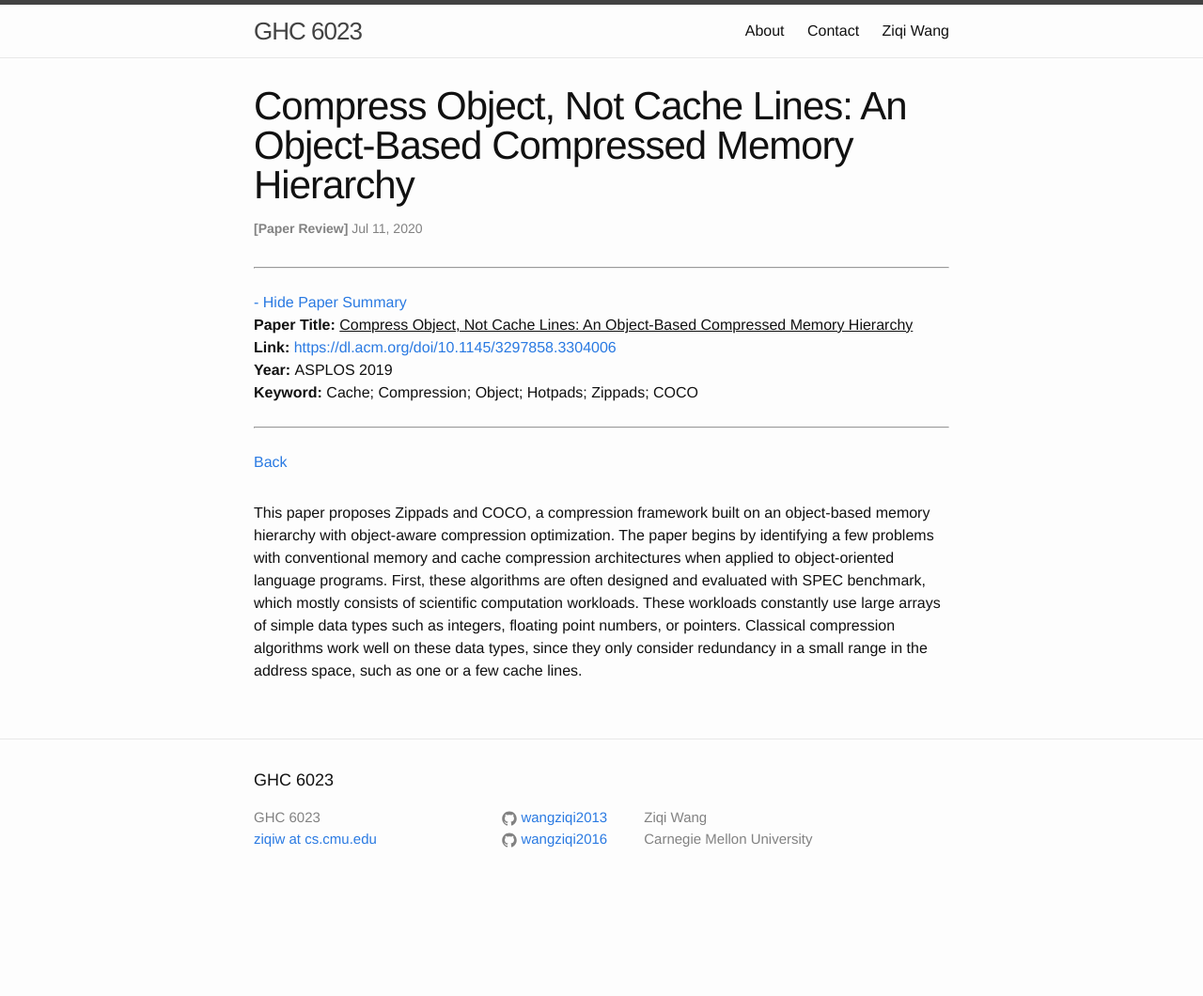
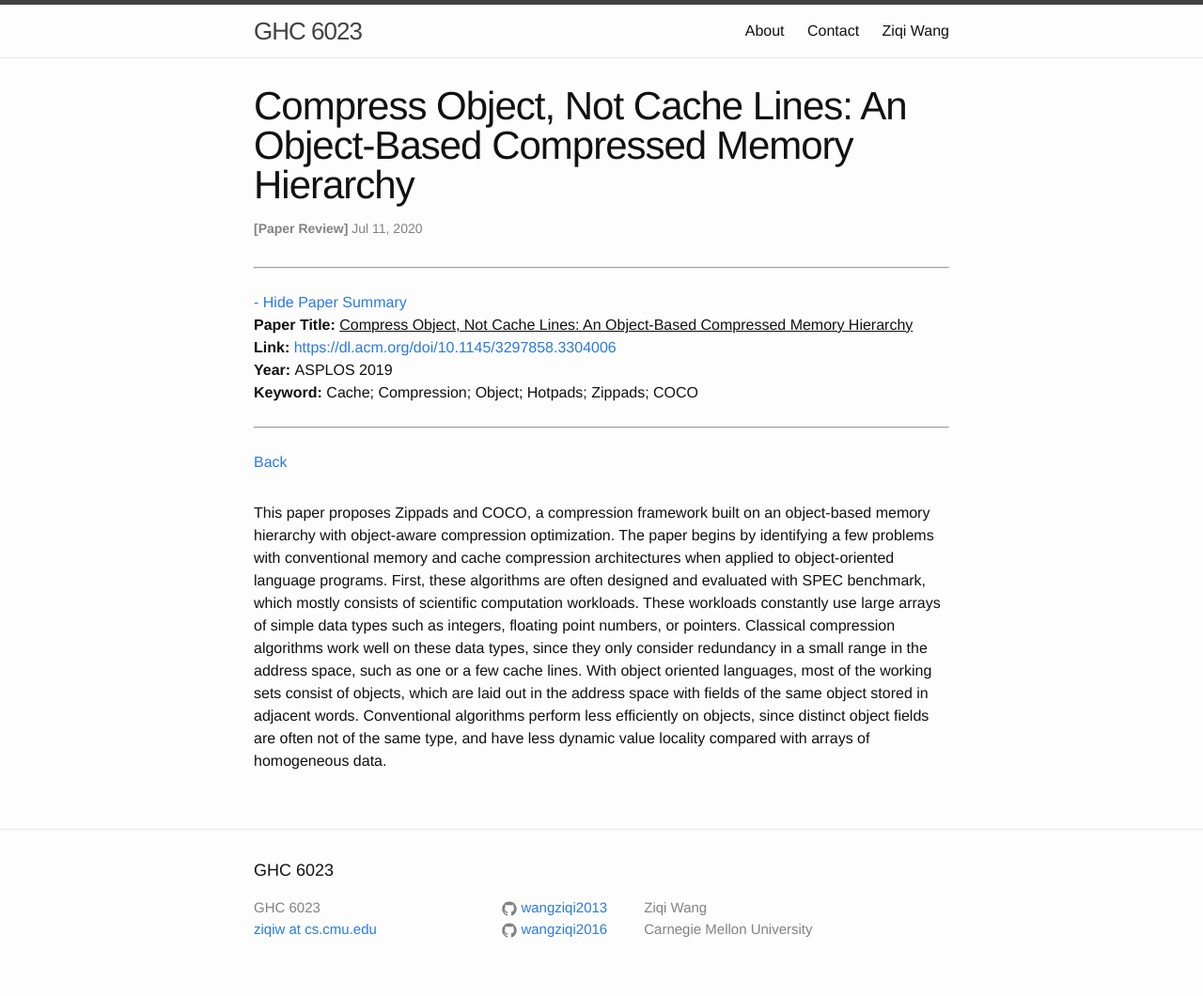
Before and after one commit to wangziqi2013/wangziqi2013.github.io, a Jekyll site: the page built from _posts/2020-07-11-zippads-coco.markdown, in a window 1280 px wide. Shown: the whole page at 94% size. Built offline with Jekyll 4.4.1, drawn with Linux system fonts in a browser that asks for light colours; before the commit the page ends 964 px from its top, so only the background shows below that.

Commit message:
Adding OOP

```diff
--- a/_posts/2020-07-11-zippads-coco.markdown
+++ b/_posts/2020-07-11-zippads-coco.markdown
@@ -19,4 +19,7 @@ architectures when applied to object-oriented language programs.
 First, these algorithms are often designed and evaluated with SPEC benchmark, which mostly consists of scientific computation
 workloads. These workloads constantly use large arrays of simple data types such as integers, floating point numbers, or
 pointers. Classical compression algorithms work well on these data types, since they only consider redundancy in a small
-range in the address space, such as one or a few cache lines.
+range in the address space, such as one or a few cache lines. With object oriented languages, most of the working sets
+consist of objects, which are laid out in the address space with fields of the same object stored in adjacent words.
+Conventional algorithms perform less efficiently on objects, since distinct object fields are often not of the same type,
+and have less dynamic value locality compared with arrays of homogeneous data.
```
